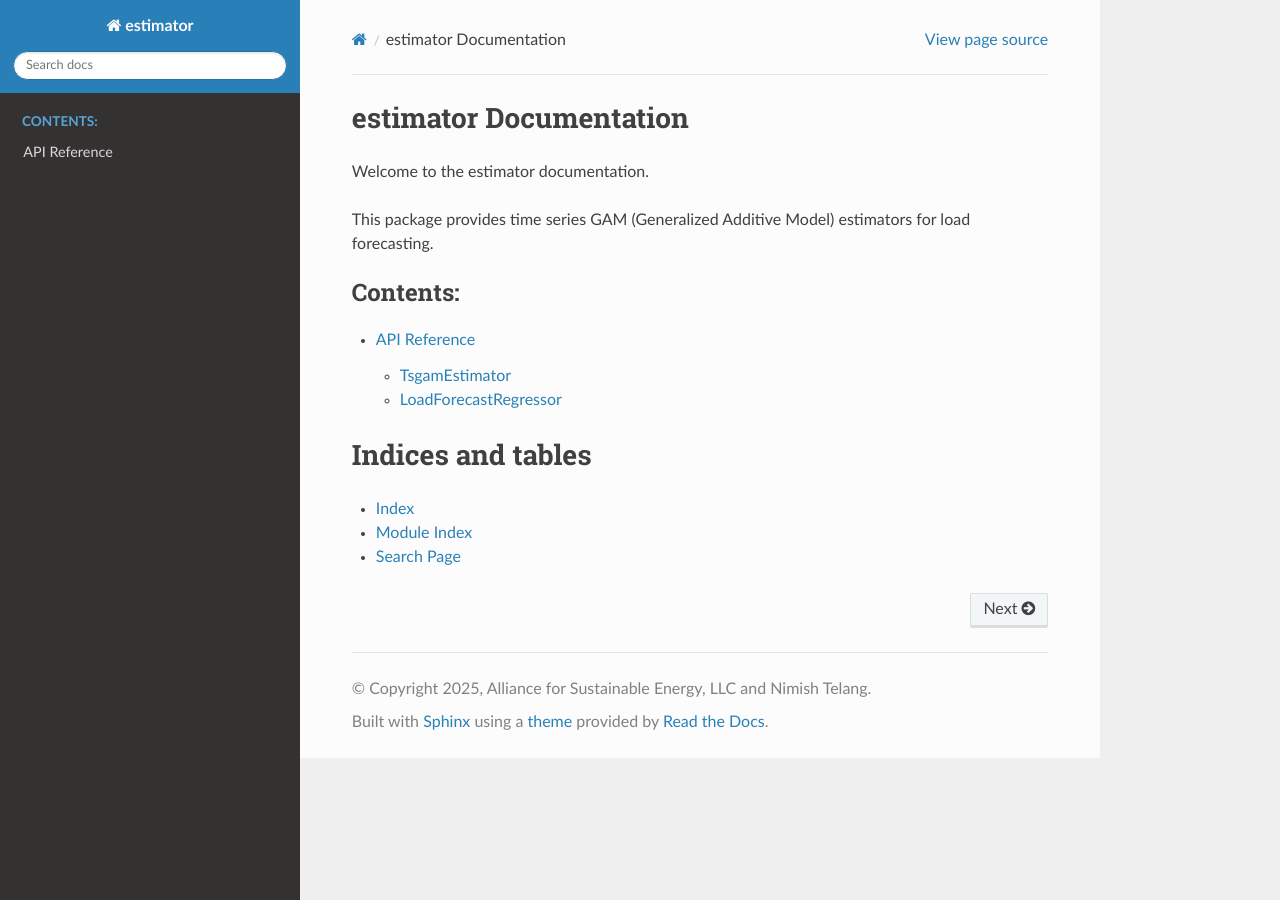
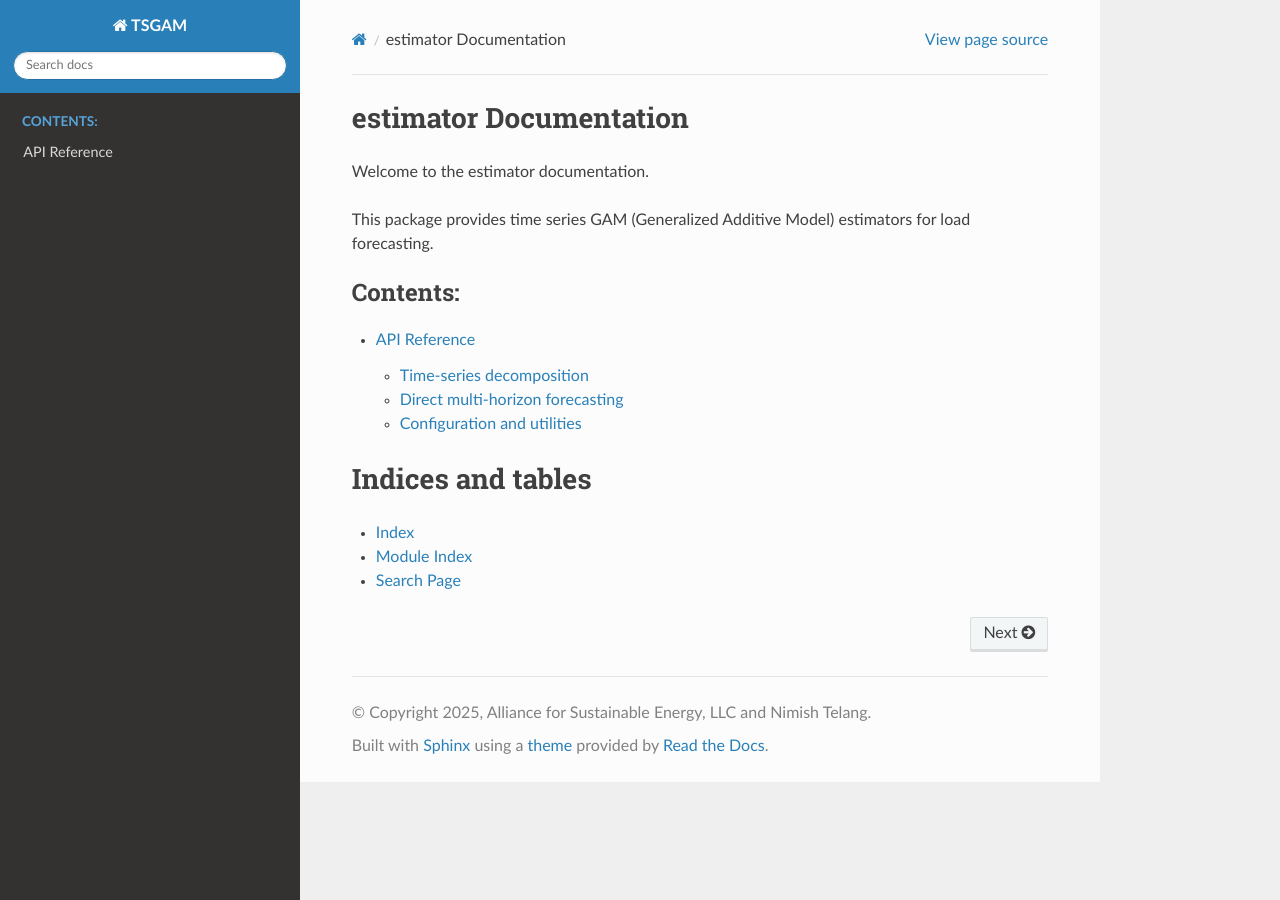
Before and after one commit to nimish/estimator, a Sphinx documentation site: the page built from docs/index.rst, in a window 1280 px wide. Built offline with Sphinx 7.4.7 and the Read the Docs theme 3.1.0, drawn with Linux system fonts in a browser that asks for light colours; part of the change alters nothing that is shown.

Commit message:
Fix the API reference for the fitting and forecasting estimators
Replace the stale load_model_estimator reference with API entries for tsgam.TsgamEstimator and tsgam.TsgamForecastEstimator. Document their public methods, retain the configuration and utility reference, and update the Sphinx project title and static path configuration.

```diff
--- a/docs/api.rst
+++ b/docs/api.rst
@@ -4,20 +4,33 @@
 API Reference
 =============
 
-This page provides detailed API documentation for the estimator package.
+Import both estimators and their configuration classes from ``tsgam``.
 
-TsgamEstimator
---------------
+Time-series decomposition
+-------------------------
 
-.. automodule:: tsgam_estimator
+Use ``TsgamEstimator`` to fit a series and inspect its fitted components
+through ``decomposition_``.
+
+.. autoclass:: tsgam.TsgamEstimator
+   :members: fit, predict, sample, score
+   :undoc-members:
+
+Direct multi-horizon forecasting
+--------------------------------
+
+Use ``TsgamForecastEstimator`` to predict several horizons from each forecast
+origin. Each output row corresponds to one origin, with a column per horizon.
+
+.. autoclass:: tsgam.TsgamForecastEstimator
+   :members: fit, predict
+   :undoc-members:
+
+Configuration and utilities
+---------------------------
+
+.. automodule:: tsgam
    :members:
+   :exclude-members: TsgamEstimator, TsgamForecastEstimator
    :undoc-members:
    :show-inheritance:
-
-LoadForecastRegressor
----------------------
-
-.. automodule:: load_model_estimator
-   :members:
-   :undoc-members:
-   :show-inheritance:
--- a/docs/conf.py
+++ b/docs/conf.py
@@ -15,7 +15,7 @@ sys.path.insert(0, os.path.abspath('..'))
 # -- Project information -----------------------------------------------------
 # https://www.sphinx-doc.org/en/master/usage/configuration.html#project-information
 
-project = 'estimator'
+project = 'TSGAM'
 copyright = '2025, Alliance for Sustainable Energy, LLC and Nimish Telang'
 author = 'Alliance for Sustainable Energy, LLC and Nimish Telang'
 release = '0.1.0'
@@ -38,7 +38,6 @@ exclude_patterns = ['_build', 'Thumbs.db', '.DS_Store']
 # https://www.sphinx-doc.org/en/master/usage/configuration.html#options-for-html-output
 
 html_theme = 'sphinx_rtd_theme'
-html_static_path = ['_static']
 
 # -- Extension configuration -------------------------------------------------
 
```
